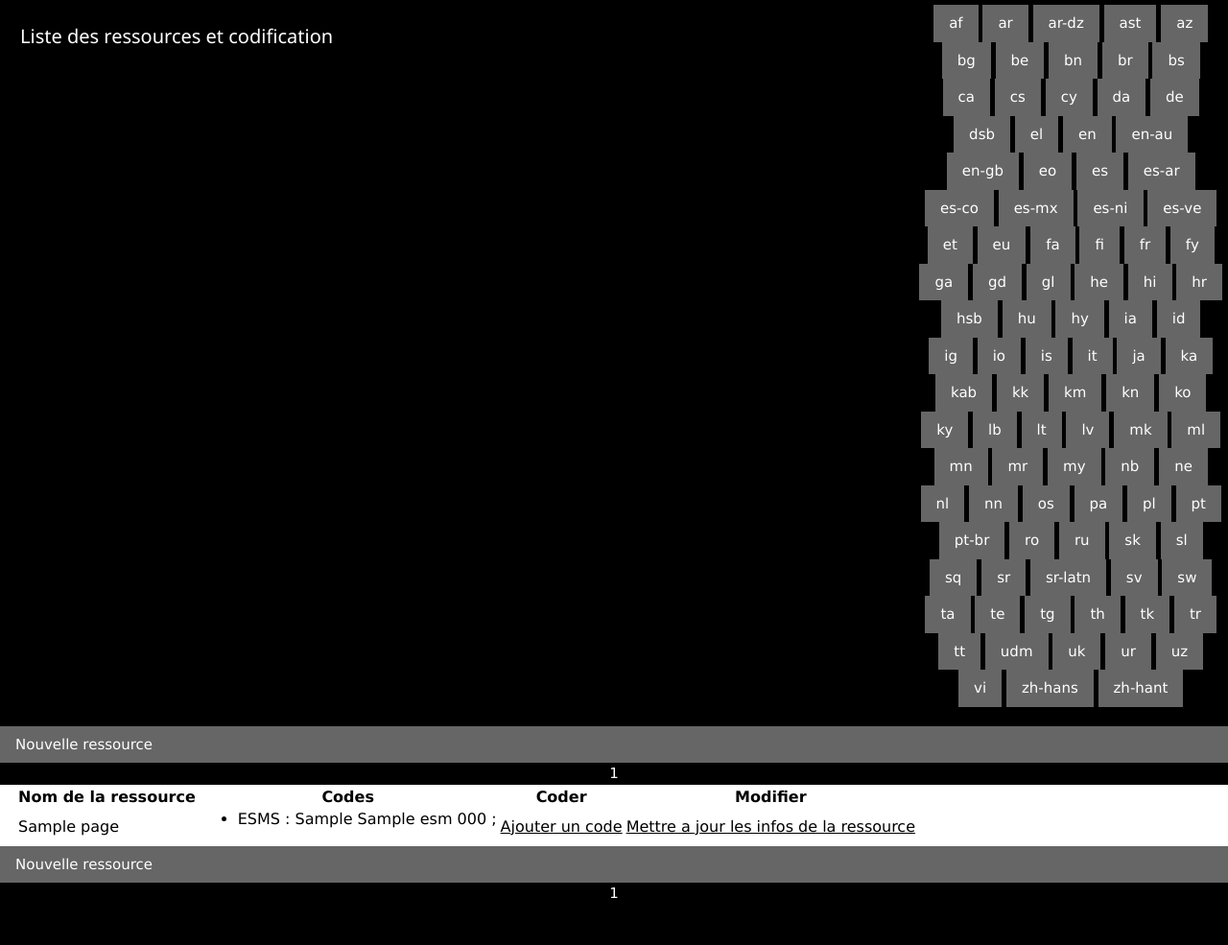
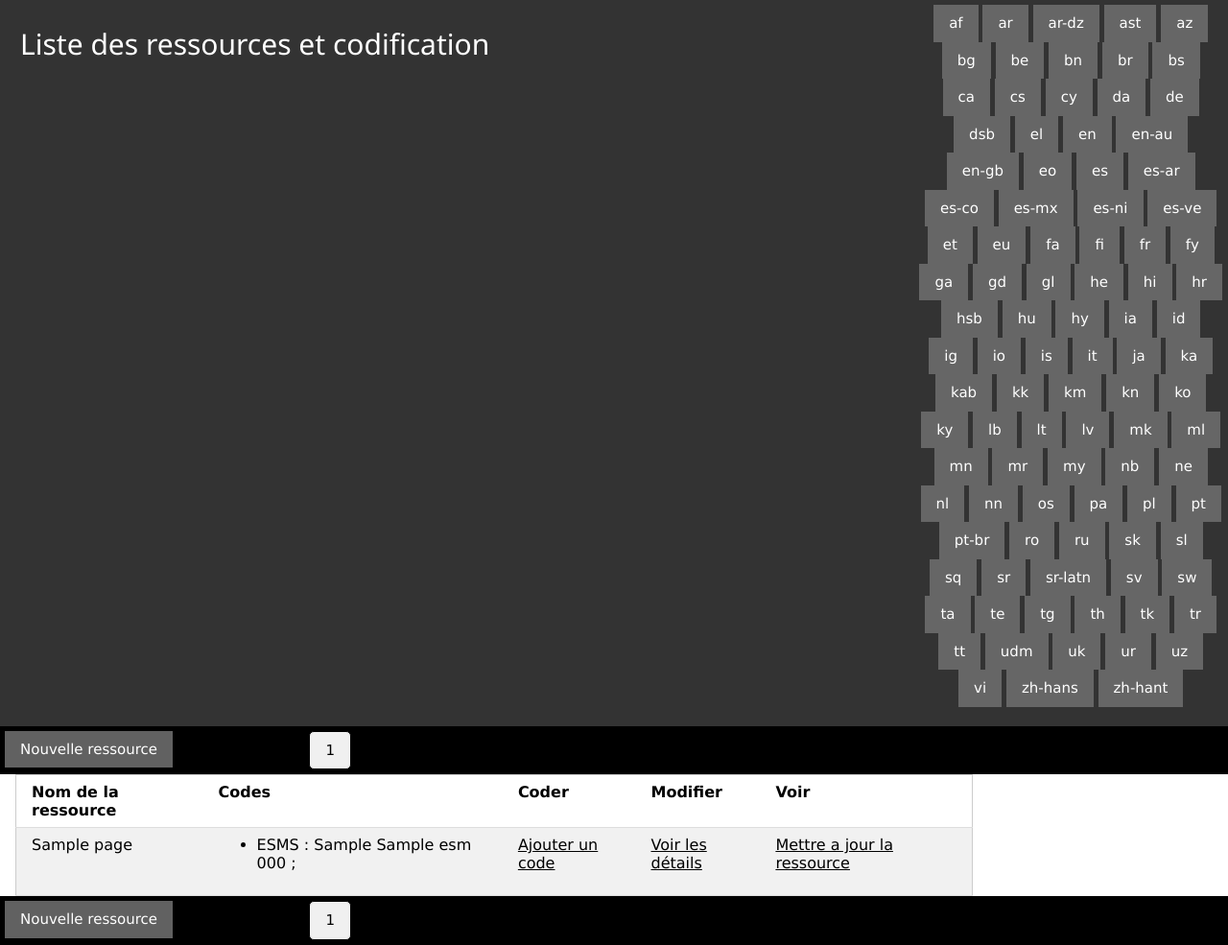
Before and after one commit to Malijai/NTP2_Recherche, a Django app: template esms/templates/ressources_list.html in a window 1280 px wide. Shown: the whole page at 96% size. Before the commit the page ends 936 px from the top, so only its background shows below. Run offline with Django 3.2, Linux system fonts and the light colour scheme; the template is opened without the code that fills it: most values are stand-ins (such as "Sample title", 1, 10 or a date in 2020); parts of the project's set-up code (start-up, migrations or seed data) failed here and were passed over; some libraries are stand-ins or nearby versions.

Commit message:
Finalisation du systeme de classification des ressources

```diff
--- a/esms/models.py
+++ b/esms/models.py
@@ -34,6 +34,8 @@ class Ressource(models.Model):
     multipleproblematique = models.BooleanField(verbose_name=_("Acceptez-vous les cas de patients avec des problématiques multiples? "))
     multipleproblematiquenombre = models.TextField(verbose_name=_("Si oui combien et dans quelles conditions "), null=True, blank=True)
     approche = models.TextField(verbose_name=_("Type de thérapie ou approche "), null=True, blank=True)
+    autochtones =  models.BooleanField(verbose_name=_("Offrez-vous des services culturellement adaptés aux Autochtones? "))
+    autochtonestexte =  models.TextField(verbose_name=_("Si oui détaillez ces services"), null=True, blank=True)
     reference = models.TextField(verbose_name=_("Origine des patients (source des références) "), null=True, blank=True)
     delais = models.TextField(verbose_name=_("Quels sont les délais moyens de prise en charge (En dehors des temps de liste d'attente) "), null=True, blank=True)
     durees = models.TextField(verbose_name=_("Quelles sont les durées moyennes des prises en charge "), null=True, blank=True)
--- a/esms/static/esms/w3-theme-black.css
+++ b/esms/static/esms/w3-theme-black.css
@@ -42,3 +42,33 @@
 }
 
 .w3-table-all td textarea {width: 500px; height: 50px}
+
+.pagination {
+  display: inline-block;
+}
+
+.pagination a {
+  color: #fff;
+  float: left;
+  padding: 8px 16px;
+  text-decoration: none;
+  border: 1px solid #ddd;
+}
+
+.pagination a.active {
+    color: #000000;
+    background-color: #f0f0f0;
+    border: 1px solid #000000;
+}
+
+.pagination a:hover:not(.active) {background-color: #ddd;}
+
+.pagination a:first-child {
+  border-top-left-radius: 5px;
+  border-bottom-left-radius: 5px;
+}
+
+.pagination a:last-child {
+  border-top-right-radius: 5px;
+  border-bottom-right-radius: 5px;
+}
--- a/esms/templates/ressource_base.html
+++ b/esms/templates/ressource_base.html
@@ -11,7 +11,7 @@
 </head>
 <body>
 
-    <header class="w3-row w3-theme" id="myHeader">
+    <header class="w3-row w3-theme-l1" id="myHeader">
          <div class="w3-threequarter w3-padding">
               {% block titre %}
               {% endblock %}
--- a/esms/templates/ressources_list.html
+++ b/esms/templates/ressources_list.html
@@ -2,53 +2,62 @@
 {% load i18n %}
 
 {% block titre %}
-    <h4>{% trans "Liste des ressources et codification" %}</h4>
+    <h2>{% trans "Liste des ressources et codification" %}</h2>
 {% endblock titre %}
 
 {% block maincontent %}
-    <div class="w3-col w3-theme-l2">
-    <a class="w3-button" href="{% url 'ressource_new' %}">{% trans "Nouvelle ressource" %}</a>
+        <div class="w3-row w3-theme-d3">
+            <div class="w3-quarter">
+            <a class="w3-btn w3-dark-grey w3-hover-light-grey" href="{% url 'ressource_new' %}">{% trans "Nouvelle ressource" %}</a>
         </div>
-        <div class="w3-theme-d3 w3-center">
+            <div class="w3-threequarter">
                 <div class="pagination">
                     {% for p in page.paginator.pages %}
                         {% ifequal p page %}
-                        <span class="selected">{{ page }}</span>
+                            <a class="active" href="">{{ page }}</a>
                         {% else %}
                             <a href="?page={{ p.number }}">{{ p }}</a>
                         {% endifequal %}
                     {% endfor %}
                 </div>
             </div>
-    <div class="w3-container w3-padding-8">
-        <table><tr><th>{% trans "Nom de la ressource" %}</th><th>Codes</th><th>{% trans "Coder" %}</th><th>{% trans "Modifier" %}</th></tr>
+        </div>
+    <div class="w3-container w3-padding-10">
+        <table class="w3-table-all">
+            <tr><th>{% trans "Nom de la ressource" %}</th><th>Codes</th>
+                <th>{% trans "Coder" %}</th>
+                <th>{% trans "Modifier" %}</th>
+                <th>{% trans "Voir" %}</th></tr>
             {% for ressource in page.object_list %}
                 <tr><td>{{ressource.nom }}</td>
                 <td><ul>
                 {% for esms in ressource.esms_set.all %}
-                <li>ESMS : {{esms.choix_final}} {{esms.nombre}} {{esms.clientele}} ;</li>
+                <li>ESMS : {{esms.choix_final}} {{esms.nombre|default:""}} {{esms.clientele|default:""}} ;</li>
                 {% endfor %}
                 </ul></td>
                 <td><a href="{% url 'Faitinstitution' ressource.id '' '' %}">{% trans "Ajouter un code" %}</a></td>
-                <td><a href="{% url 'ressource_edit' ressource.id %}">{% trans "Mettre a jour les infos de la ressource" %}</a></td>
+                <td><a href="{% url 'ressource_detail' ressource.id %}">{% trans "Voir les détails" %}</a></td>
+                <td><a href="{% url 'ressource_edit' ressource.id %}">{% trans "Mettre a jour la ressource" %}</a></td>
             </tr>
             {% endfor %}
         </table>
     </div>
     <footer>
-        <div class="w3-col w3-theme-l2">
-            <a class="w3-button" href="{% url 'ressource_new' %}">{% trans "Nouvelle ressource" %}</a>
+        <div class="w3-row w3-theme-d3">
+            <div class="w3-quarter">
+            <a class="w3-btn w3-dark-grey w3-hover-light-grey" href="{% url 'ressource_new' %}">{% trans "Nouvelle ressource" %}</a>
         </div>
-        <div class="w3-theme-d3 w3-center">
+            <div class="w3-threequarter">
                 <div class="pagination">
                     {% for p in page.paginator.pages %}
                         {% ifequal p page %}
-                        <span class="selected">{{ page }}</span>
+                            <a class="active" href="">{{ page }}</a>
                         {% else %}
                             <a href="?page={{ p.number }}">{{ p }}</a>
                         {% endifequal %}
                     {% endfor %}
                 </div>
             </div>
+        </div>
     </footer>
 {% endblock maincontent %}
```
Also changed, not shown: esms/templates/ressource_detail.html (+32 -29 lines). Lines whose indentation alone changed are shown as unchanged.
